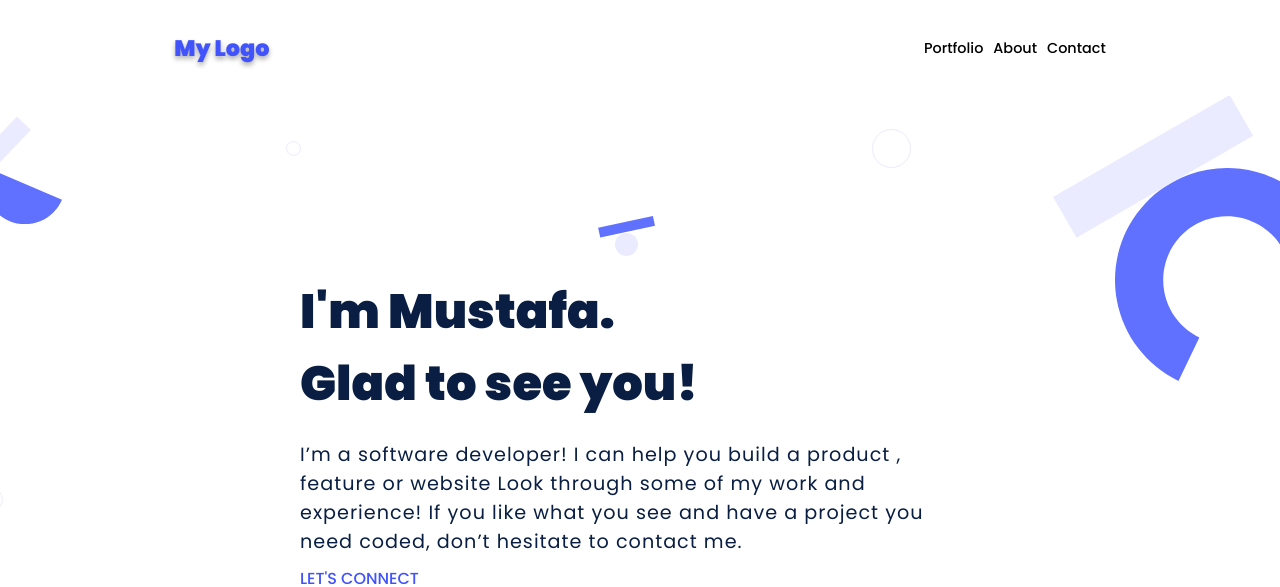
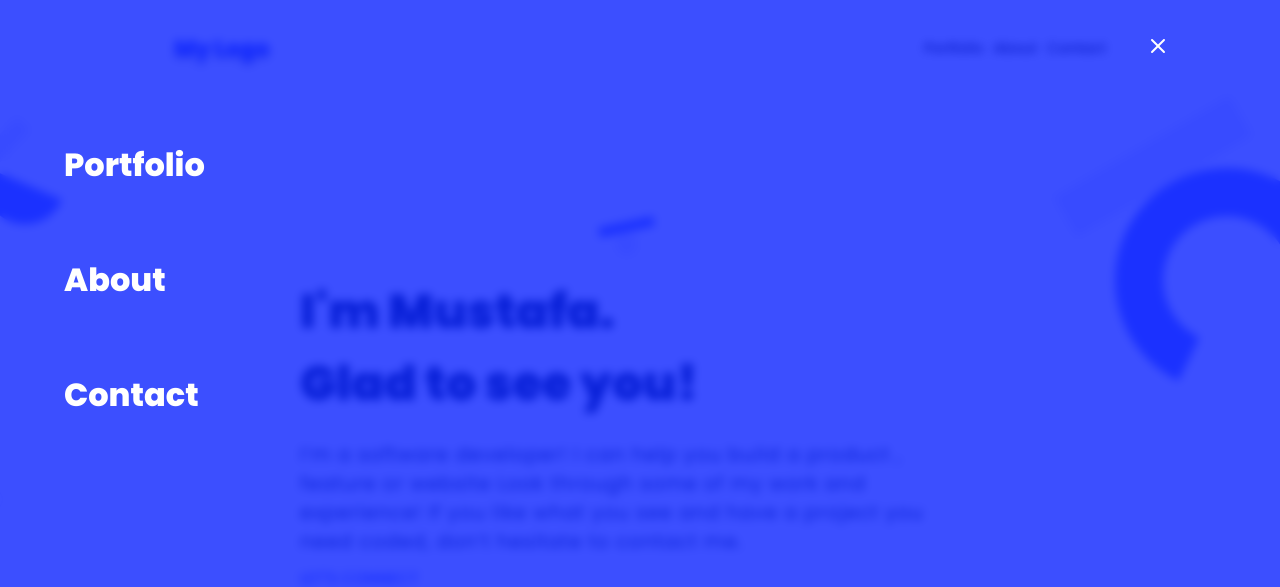
Before and after one commit to MustafaSamiShirzad/portfoliowebsite2, a website: page index.html in a window 1280 px wide. Shown: the top 587 px of the page. Drawn offline with Linux system fonts and the light colour scheme; files whose address does not match are found by name.

Commit message:
changes made to Html and CSS files

```diff
--- a/index.html
+++ b/index.html
@@ -24,6 +24,15 @@
                 </ul>
             </div>
         </header>
+        <!-- Mobile Menu  -->
+        <div class="closing_menu_button">
+            <ul>
+                <li><img src="/imgs/Enabled.svg" alt=""></li>
+                <li class="nav_menu_options"><a href="#work_card_section">Portfolio</a></li>
+                <li class="nav_menu_options"><a href="#about_me_section">About</a></li>
+                <li class="nav_menu_options"><a href="#contact_me_section">Contact</a></li>
+            </ul>
+        </div>
         <!-- main section -->
         <main>
             <section class="headline_section">
@@ -42,7 +51,7 @@
                     <i class='fa fa-angellist'></i>
                 </ul>
             </section>
-            <section class="works">
+            <section class="works" id="#work_card_section">
                 <div class="card1 card">
                     <div class="card-img">
                         <img src="/imgs/Snapshoot Portfolio(2).png" alt="Tonic">
@@ -134,7 +143,7 @@
         </main>
         <!-- footer -->
         <footer>
-            <div class="section1">
+            <div class="section1" id="about_me_section">
                 <h2>About Myself</h2>
                 <p>Hello I’m a software developer! I can help you build a product , feature or website. Look through
                     some of my work and experience! If you like what you see and have a project you need coded, don’t
@@ -188,7 +197,7 @@
                 </div>
             </div>
         </footer>
-        <section class="form_section">
+        <section class="form_section" id="contact_me_section">
             <h2>
                 Contact me
             </h2>
--- a/style.css
+++ b/style.css
@@ -3,6 +3,7 @@
 :root {
   --blue: #4053fc;
   --darkesh: #091e42;
+  --primary:#6070FF;
 }
 
 * {
@@ -81,6 +82,46 @@ header {
   cursor: pointer;
   text-shadow: 0 2px 20px;
 }
+/* mobile menu */
+.closing_menu_button ul{
+  display: flex;
+  list-style: none;
+  flex-direction: column;
+  min-height: 100vh;
+  /* background-color: var(--primary); */
+  background-color: rgba(9, 34, 255, 0.793);
+  position: fixed;
+  left: 0px;
+  right: 0px;
+  bottom: 0px;
+  width: 100vw;
+  backdrop-filter: blur(5px);
+  /* position: fixed; */
+  padding: 2% 5% ;
+  /* z-index: -1; */
+}
+.closing_menu_button ul li{
+  /* text-decoration: none; */
+  margin-bottom: 10%;
+
+}
+.closing_menu_button ul li img{
+  position: absolute;
+  right: 8%;
+}
+
+.closing_menu_button ul li a{
+  text-decoration: none;
+  font-size: 32px;
+  font-weight: 800;
+  color:white;
+  position: absolute;
+  font-style:bold;
+
+
+
+}
+
 
 /* middle section */
 .works {
```
Also changed, not shown: imgs/Enabled.svg (added), script.js (added).
